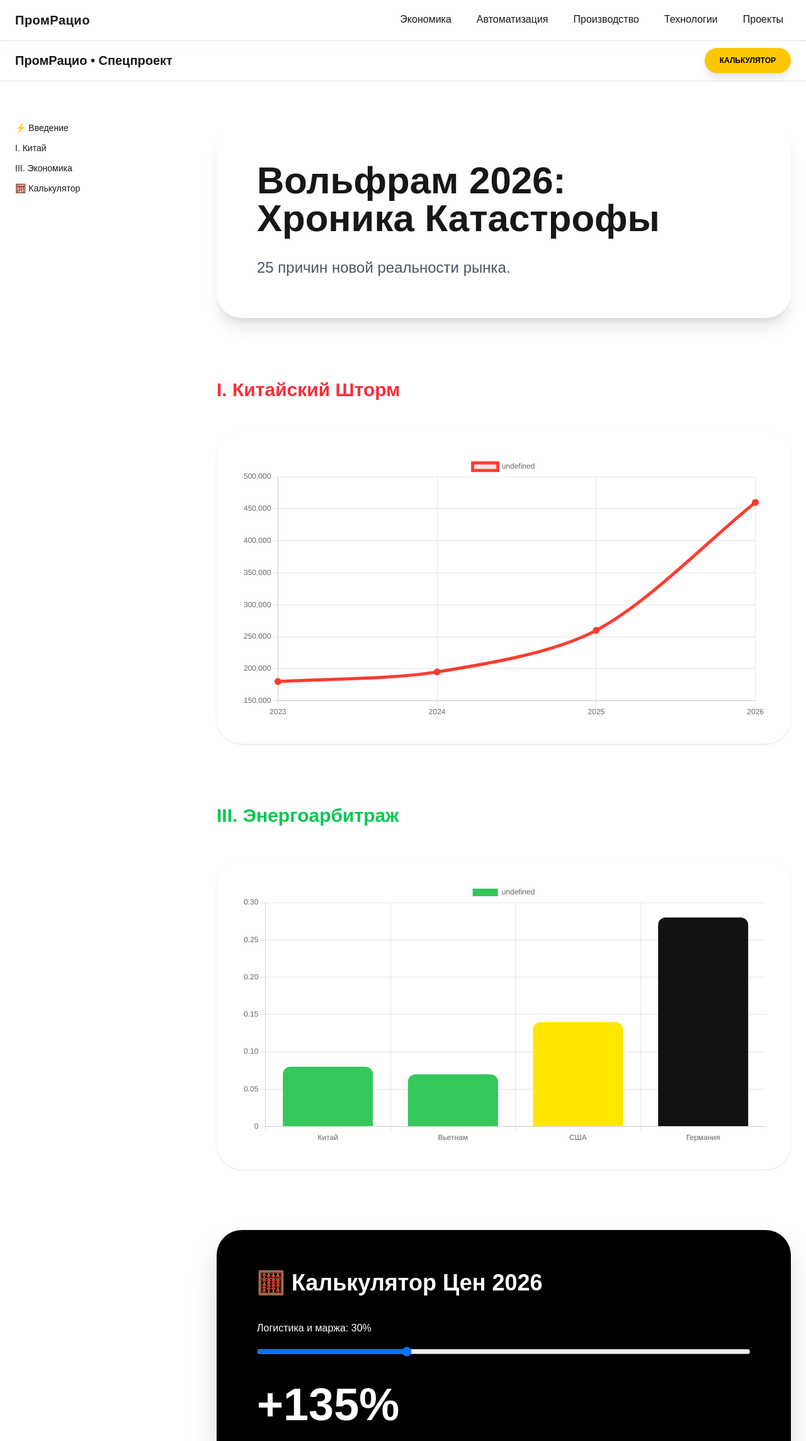
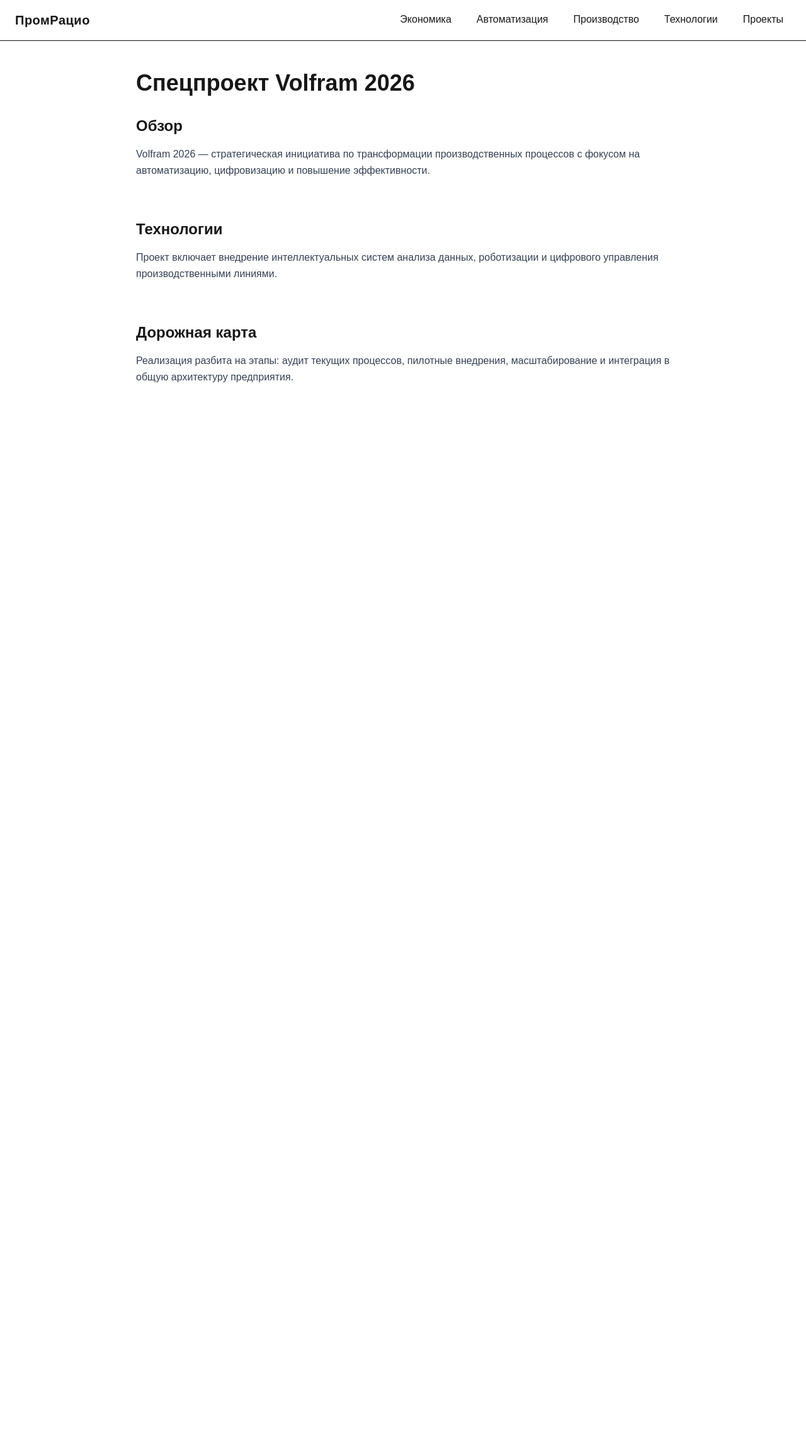
Before and after one commit to artem9611/promratio, a Next.js app: page /projects/volfram-2026 in a window 1280 px wide. Shown: the top 2288 px of the page at 63% size. After the commit the page ends 800 px from the top, so only its background shows below. Built offline with nearby package versions, Linux system fonts and the light colour scheme.

Commit message:
Fix Volfram page TypeScript build error

```diff
--- a/app/projects/volfram-2026/page.tsx
+++ b/app/projects/volfram-2026/page.tsx
@@ -1,186 +1,68 @@
 "use client";
 
 import { useEffect, useState } from "react";
-import {
-  Chart as ChartJS,
-  LineElement,
-  BarElement,
-  CategoryScale,
-  LinearScale,
-  PointElement,
-  Tooltip,
-  Legend,
-} from "chart.js";
-import { Line, Bar } from "react-chartjs-2";
 
-ChartJS.register(
-  LineElement,
-  BarElement,
-  CategoryScale,
-  LinearScale,
-  PointElement,
-  Tooltip,
-  Legend
-);
-
-export default function Volfram2026() {
-  const [margin, setMargin] = useState(30);
-  const result = Math.round(110 + 4 + margin * 0.7);
+export default function VolframPage() {
+  const [activeSection, setActiveSection] = useState("");
 
   useEffect(() => {
-    const sections = document.querySelectorAll("section[id]");
-    const navLinks = document.querySelectorAll(".toc-item");
+    if (typeof window === "undefined") return;
 
-    const handler = () => {
+    const sections = document.querySelectorAll<HTMLElement>("section");
+
+    const handleScroll = () => {
       let current = "";
+
       sections.forEach((section) => {
         const top = section.offsetTop;
+
         if (window.scrollY >= top - 300) {
           current = section.id;
         }
       });
 
-      navLinks.forEach((link) => {
-        link.classList.remove("active");
-        if (link.getAttribute("href")?.includes(current)) {
-          link.classList.add("active");
-        }
-      });
+      setActiveSection(current);
     };
 
-    window.addEventListener("scroll", handler);
-    return () => window.removeEventListener("scroll", handler);
+    window.addEventListener("scroll", handleScroll);
+
+    return () => {
+      window.removeEventListener("scroll", handleScroll);
+    };
   }, []);
 
-  const chinaData = {
-    labels: ["2023", "2024", "2025", "2026"],
-    datasets: [
-      {
-        data: [180000, 195000, 260000, 460000],
-        borderColor: "#ff3b30",
-        backgroundColor: "rgba(255,59,48,0.1)",
-        borderWidth: 5,
-        tension: 0.3,
-      },
-    ],
-  };
-
-  const energyData = {
-    labels: ["Китай", "Вьетнам", "США", "Германия"],
-    datasets: [
-      {
-        data: [0.08, 0.07, 0.14, 0.28],
-        backgroundColor: ["#34c759", "#34c759", "#ffe600", "#121212"],
-        borderRadius: 12,
-      },
-    ],
-  };
-
   return (
-    <div className="antialiased">
-
-      {/* HEADER */}
-      <header className="bg-white/80 backdrop-blur-md sticky top-0 z-50 border-b border-gray-200">
-        <div className="max-w-[1440px] mx-auto px-6 h-16 flex items-center justify-between">
-          <div className="font-black text-xl">
-            ПромРацио • Спецпроект
-          </div>
-
-          <a
-            href="#calculator"
-            className="bg-yellow-400 text-black font-bold text-xs uppercase px-6 py-3 rounded-full shadow-lg"
-          >
-            Калькулятор
-          </a>
-        </div>
-      </header>
-
-      <div className="max-w-[1440px] mx-auto py-16 grid grid-cols-1 lg:grid-cols-12 gap-12 px-6">
-
-        {/* SIDEBAR */}
-        <aside className="hidden lg:block lg:col-span-3">
-          <div className="sticky top-24 space-y-3 text-sm font-medium">
-            <a href="#intro" className="toc-item block hover:text-black">
-              ⚡ Введение
-            </a>
-            <a href="#china" className="toc-item block hover:text-black">
-              I. Китай
-            </a>
-            <a href="#economics" className="toc-item block hover:text-black">
-              III. Экономика
-            </a>
-            <a href="#calculator" className="toc-item block hover:text-black">
-              🧮 Калькулятор
-            </a>
-          </div>
-        </aside>
-
-        {/* MAIN */}
-        <main className="lg:col-span-9 space-y-24">
-
-          <section
-            id="intro"
-            className="bg-white p-16 rounded-[40px] shadow-xl"
-          >
-            <h1 className="text-6xl font-black leading-none mb-8">
-              Вольфрам 2026:
-              <br />
-              Хроника Катастрофы
+    <div className="max-w-4xl mx-auto px-6 py-12">
+      <h1 className="text-4xl font-bold mb-8">
+        Спецпроект Volfram 2026
       </h1>
 
-            <p className="text-2xl text-gray-600">
-              25 причин новой реальности рынка.
+      <section id="overview" className="mb-16">
+        <h2 className="text-2xl font-semibold mb-4">Обзор</h2>
+        <p className="text-gray-700 leading-relaxed">
+          Volfram 2026 — стратегическая инициатива по трансформации
+          производственных процессов с фокусом на автоматизацию,
+          цифровизацию и повышение эффективности.
         </p>
       </section>
 
-          <section id="china" className="space-y-12">
-            <h2 className="text-3xl font-black text-red-500">
-              I. Китайский Шторм
-            </h2>
-
-            <div className="bg-white p-10 rounded-[40px] shadow">
-              <Line data={chinaData} />
-            </div>
+      <section id="technology" className="mb-16">
+        <h2 className="text-2xl font-semibold mb-4">Технологии</h2>
+        <p className="text-gray-700 leading-relaxed">
+          Проект включает внедрение интеллектуальных систем
+          анализа данных, роботизации и цифрового управления
+          производственными линиями.
+        </p>
       </section>
 
-          <section id="economics" className="space-y-12">
-            <h2 className="text-3xl font-black text-green-500">
-              III. Энергоарбитраж
-            </h2>
-
-            <div className="bg-white p-10 rounded-[40px] shadow">
-              <Bar data={energyData} />
-            </div>
+      <section id="roadmap" className="mb-16">
+        <h2 className="text-2xl font-semibold mb-4">Дорожная карта</h2>
+        <p className="text-gray-700 leading-relaxed">
+          Реализация разбита на этапы: аудит текущих процессов,
+          пилотные внедрения, масштабирование и интеграция
+          в общую архитектуру предприятия.
+        </p>
       </section>
-
-          <section
-            id="calculator"
-            className="bg-black text-white p-16 rounded-[40px] shadow-2xl"
-          >
-            <h2 className="text-4xl font-black mb-10">
-              🧮 Калькулятор Цен 2026
-            </h2>
-
-            <label className="block mb-4">
-              Логистика и маржа: {margin}%
-            </label>
-
-            <input
-              type="range"
-              min="0"
-              max="100"
-              value={margin}
-              onChange={(e) => setMargin(Number(e.target.value))}
-              className="w-full mb-10"
-            />
-
-            <div className="text-7xl font-black">
-              +{result}%
-            </div>
-          </section>
-
-        </main>
-      </div>
     </div>
   );
 }
```
Lines whose indentation alone changed are shown as unchanged.
